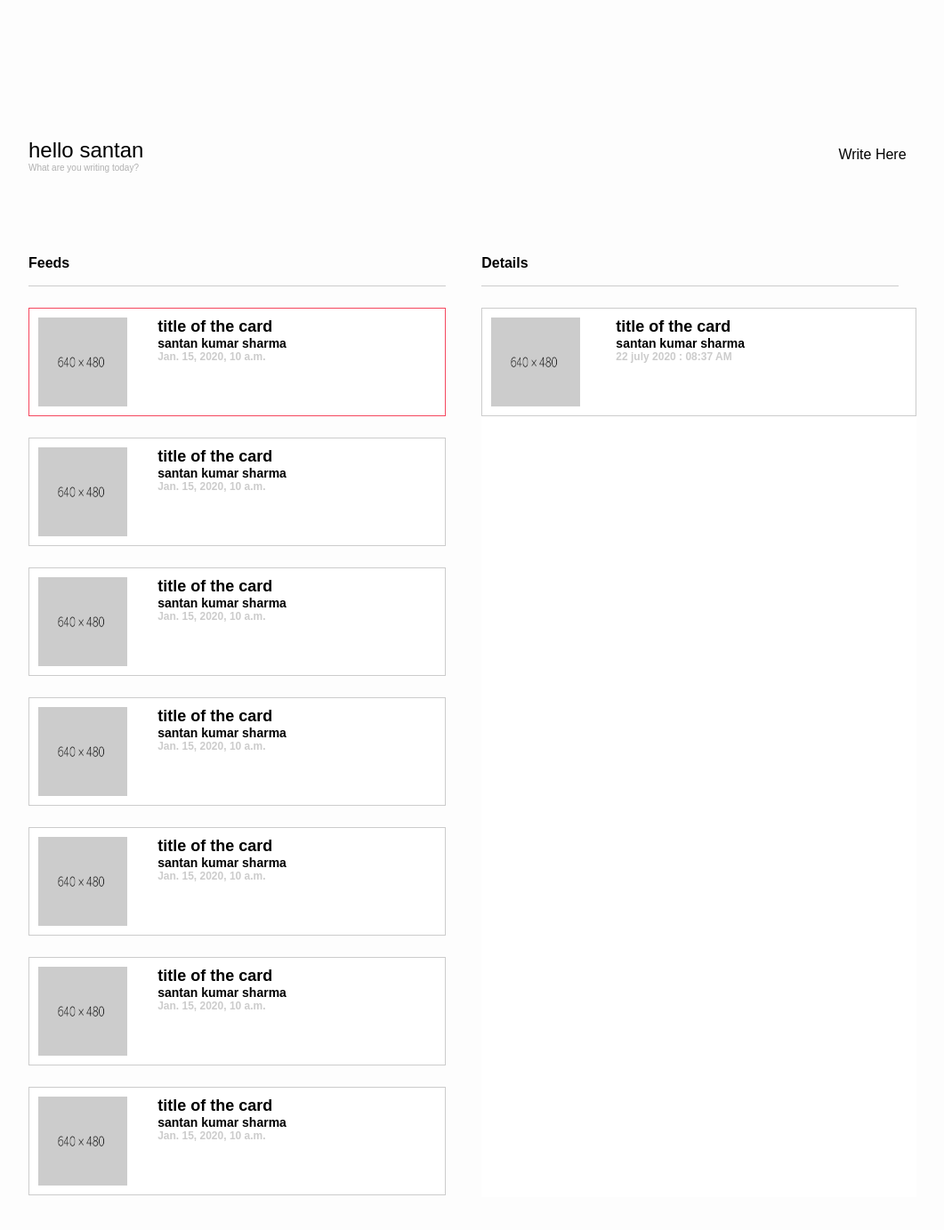
After one commit to Santan47/WordWar-Django, a Django app: template testapp/templates/feedsTemplet.html in a window 1280 px wide. The commit adds this page. Shown: the top 1383 px of the page at 89% size, without its empty margins (8-1069 px from the left). Run offline with Django 3.2, Linux system fonts and the light colour scheme; the template is opened without the code that fills it: most values are stand-ins (such as "Sample title", 1, 10 or a date in 2020).

Commit message:
ädded navigationBody.html and learned hot to extent templets

```diff
--- /dev/null
+++ b/testapp/templates/feedsTemplet.html
@@ -0,0 +1,180 @@
+{% extends "./index.html" %}
+{% load static %}
+{% block feedsBody %}
+<div class="rightBody">
+    <div class="rightTopBody">
+        <div class="leftText">
+            <div>hello santan</div>
+            <div class="welcomeDesc">What are you writing today?</div>
+        </div>
+        <div class="rightText">
+            <div class="postSomething">Write Here</div>
+        </div>
+    </div>
+    <div id="userFeedsTemplet" class="rightMainBody">
+        <div class="userFeeds">
+            <div class="divTitle">
+                Feeds
+            </div>
+            <div class="feedsData">
+                <div class="card active">
+                    <div class="cardImg">
+                        <img src="{% static 'assets/dummy.png' %}" alt="Paris" width="100" height="100">
+                    </div>
+                    <div class="cardDetails">
+                        <div class="title">
+                            title of the card
+                        </div>
+                        <div class="uploadedBy">
+                            santan kumar sharma
+                        </div>
+                        <div class="dateTime">
+                            {{time}}
+                        </div>
+                    </div>
+                </div>
+                <div class="card">
+                    <div class="cardImg">
+                        <img src="{% static 'assets/dummy.png' %}" alt="Paris" width="100" height="100">
+                    </div>
+                    <div class="cardDetails">
+                        <div class="title">
+                            title of the card
+                        </div>
+                        <div class="uploadedBy">
+                            santan kumar sharma
+                        </div>
+                        <div class="dateTime">
+                            {{time}}
+                        </div>
+                    </div>
+                </div>
+                <div class="card">
+                    <div class="cardImg">
+                        <img src="{% static 'assets/dummy.png' %}" alt="Paris" width="100" height="100">
+                    </div>
+                    <div class="cardDetails">
+                        <div class="title">
+                            title of the card
+                        </div>
+                        <div class="uploadedBy">
+                            santan kumar sharma
+                        </div>
+                        <div class="dateTime">
+                            {{time}}
+                        </div>
+                    </div>
+                </div>
+                <div class="card">
+                    <div class="cardImg">
+                        <img src="{% static 'assets/dummy.png' %}" alt="Paris" width="100" height="100">
+                    </div>
+                    <div class="cardDetails">
+                        <div class="title">
+                            title of the card
+                        </div>
+                        <div class="uploadedBy">
+                            santan kumar sharma
+                        </div>
+                        <div class="dateTime">
+                            {{time}}
+                        </div>
+                    </div>
+                </div>
+                <div class="card">
+                    <div class="cardImg">
+                        <img src="{% static 'assets/dummy.png' %}" alt="Paris" width="100" height="100">
+                    </div>
+                    <div class="cardDetails">
+                        <div class="title">
+                            title of the card
+                        </div>
+                        <div class="uploadedBy">
+                            santan kumar sharma
+                        </div>
+                        <div class="dateTime">
+                            {{time}}
+                        </div>
+                    </div>
+                </div>
+                <div class="card">
+                    <div class="cardImg">
+                        <img src="{% static 'assets/dummy.png' %}" alt="Paris" width="100" height="100">
+                    </div>
+                    <div class="cardDetails">
+                        <div class="title">
+                            title of the card
+                        </div>
+                        <div class="uploadedBy">
+                            santan kumar sharma
+                        </div>
+                        <div class="dateTime">
+                            {{time}}
+                        </div>
+                    </div>
+                </div>
+                <div class="card">
+                    <div class="cardImg">
+                        <img src="{% static 'assets/dummy.png' %}" alt="Paris" width="100" height="100">
+                    </div>
+                    <div class="cardDetails">
+                        <div class="title">
+                            title of the card
+                        </div>
+                        <div class="uploadedBy">
+                            santan kumar sharma
+                        </div>
+                        <div class="dateTime">
+                            {{time}}
+                        </div>
+                    </div>
+                </div>
+            </div>
+        </div>
+        <div class="feedDetails">
+            <div class="divTitle">
+                Details
+            </div>
+            <div class="selectedDetails">
+                <div class="card">
+                    <div class="cardImg">
+                        <img src="{% static 'assets/dummy.png' %}" alt="Paris" width="100" height="100">
+                    </div>
+                    <div class="cardDetails">
+                        <div class="title">
+                            title of the card
+                        </div>
+                        <div class="uploadedBy">
+                            santan kumar sharma
+                        </div>
+                        <div class="dateTime">
+                            22 july 2020 : 08:37 AM
+                        </div>
+                    </div>
+                </div>
+            </div>
+        </div>
+    </div>
+    <div id="postSomethingTemplet" class=" hide">
+        <form action = "uploadContentData" method = "POST">
+        {% csrf_token %}
+            <div class="divTitle" style="width: 89%; margin-right:10px;">
+                Upload Your Content
+            </div>
+            <div class="postYourContent">
+                <div class="group">
+                    <input type="text"><span class="highlight"></span><span class="bar"></span>
+                    <label>Title</label>
+                </div>
+                <div class="group">
+                    <textarea type="email"></textarea><span class="highlight"></span><span class="bar"></span>
+                    <label>Write Your Content.....</label>
+                </div>
+                <div style="margin-top: 10px;">
+                    <div id="uploadContent" type="submit" class="btn-2"><span>Submit</span><i class="fa fa-check" aria-hidden="true"></i></div>
+                </div>
+            </div>
+        </form>
+    </div>
+</div>
+{% endblock %}
--- a/testapp/views.py
+++ b/testapp/views.py
@@ -22,7 +22,7 @@ def uploadContentData(request):
 
 # Create your views here.
 def index(request):
-   today = datetime.now().date()
-   print(request)
-   return render(request, "index.html", {"date": today})
+    today = datetime.now()
+    print(request)
+    return render(request, "navigationBody.html", {"time": today})
    # return HttpResponse("heyo m here")
```
Also changed, not shown: testapp/templates/index.html (+11 -25 lines), testapp/templates/navigationBody.html (added, +22 -0 lines).
